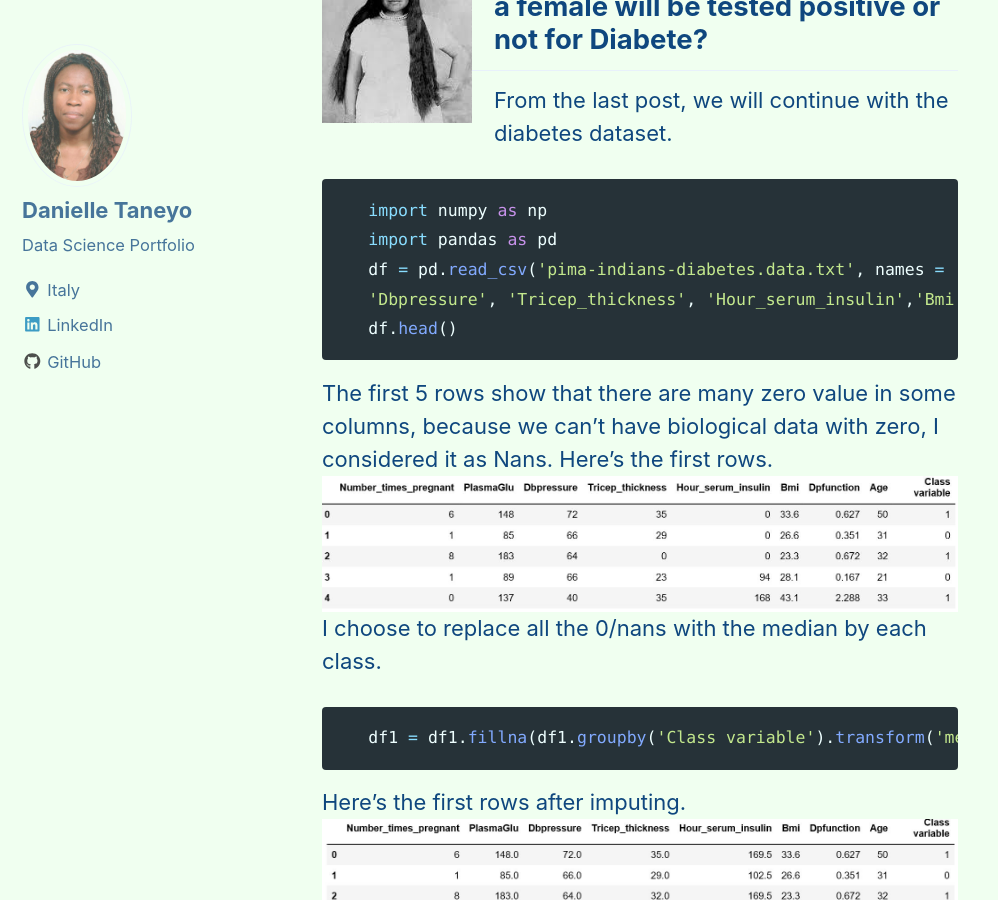
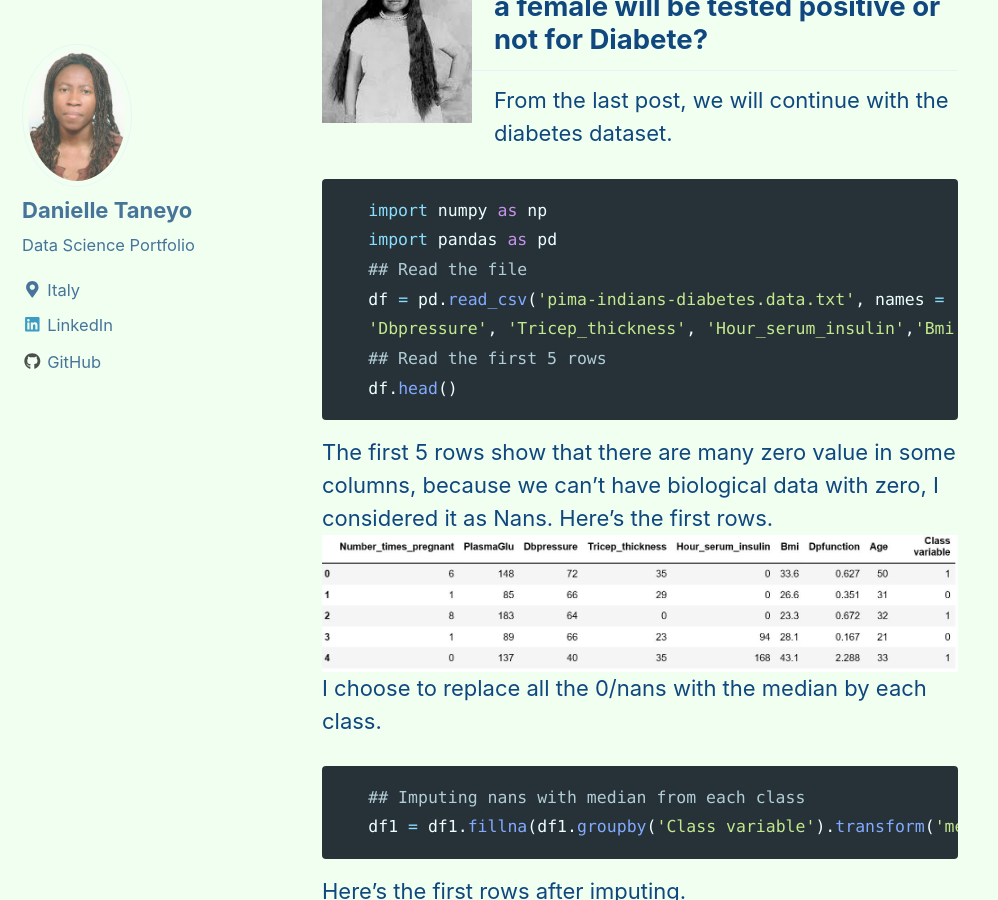
Before and after one commit to lsaa2014/lsaa2014.github.io, a Jekyll site: the page built from _posts/2018-07-11-DiabeteClassification.md, in a window 1280 px wide and 900 px high, scrolled down 366 px. Shown: the whole window, without its empty margins (0-998 px from the left). Built offline with Jekyll 4.4.1, drawn with Linux system fonts in a browser that asks for light colours; nearby versions of some CDN libraries.

Commit message:
Update 2018-07-11-DiabeteClassification.md

````diff
--- a/_posts/2018-07-11-DiabeteClassification.md
+++ b/_posts/2018-07-11-DiabeteClassification.md
@@ -17,8 +17,10 @@ From the last post, we will continue with the diabetes dataset.
 ```python
    import numpy as np
    import pandas as pd
+   ## Read the file
    df = pd.read_csv('pima-indians-diabetes.data.txt', names = ['Number_times_pregnant','PlasmaGlu',
    'Dbpressure', 'Tricep_thickness', 'Hour_serum_insulin','Bmi', 'Dpfunction', 'Age', 'Class variable'])
+   ## Read the first 5 rows
    df.head()
 ```
 The first 5 rows show that there are many zero value in some columns, because we can't have biological
@@ -26,6 +28,7 @@ data with zero, I considered it as Nans. Here's the first rows.
 <img src="{{ site.url }}{{ site.baseurl }}/images/diabetes/head_diabete.JPG" alt="" width="680" height="400">
 I choose to replace all the 0/nans with the median by each class.
 ```python
+   ## Imputing nans with median from each class
    df1 = df1.fillna(df1.groupby('Class variable').transform('median'))
 ```
 Here's the first rows after imputing.
````
